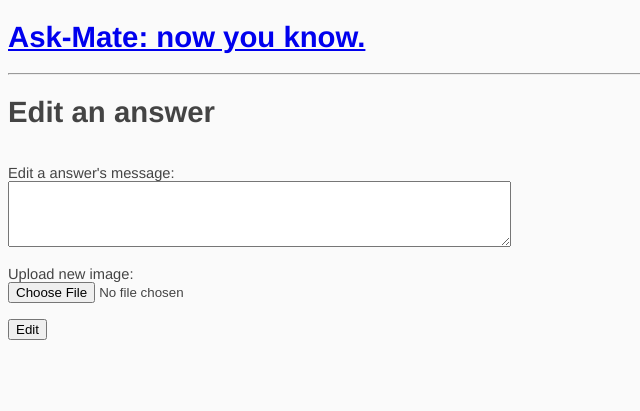
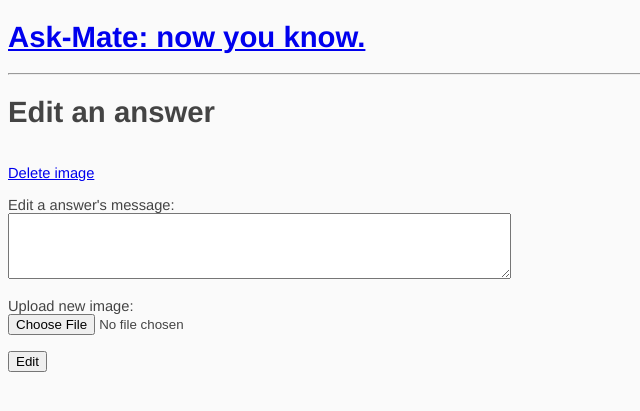
Before and after one commit to Therion95/Ask-mate, a Flask app: template templates/answer_edit.html in a window 1280 px wide. Shown: the top 411 px of the page, without its empty margins (0-640 px from the left). Run offline with Flask 2, Linux system fonts and the light colour scheme; the template is opened without the code that fills it, so the values that code supplies are empty.

Commit message:
editing answers with possible to delete an image

```diff
--- a/data_manager.py
+++ b/data_manager.py
@@ -71,3 +71,8 @@
     values = [util.current_date(), edited_answer['message'], new_path]
 
     return connection.csv_editing(ANSWERS, answer_id, keys, values)
+
+
+def delete_image(answer_id):
+    os.remove(display_answer(answer_id)['image'])
+    connection.csv_editing(ANSWERS, answer_id, ['image'], [""])
--- a/server.py
+++ b/server.py
@@ -83,6 +83,12 @@
     return redirect(url_for('question_display', question_id=question_id))
 
 
+@app.route('/answer/<int:answer_id>/delete-image', methods=['GET'])
+def delete_image(answer_id):
+    data_manager.delete_image(answer_id)
+    return redirect(url_for('answer_edit', answer_id=answer_id))
+
+
 @app.route('/question/<int:question_id>/vote_up', methods=['GET'])
 def question_voting_up(question_id):
     global QUESTIONS
--- a/templates/answer_edit.html
+++ b/templates/answer_edit.html
@@ -8,6 +8,8 @@
 
 {% block body %}
     <h1>Edit an answer</h1><br>
+    <a href="{{ url_for('delete_image', answer_id=answer['id']) }}">Delete image</a><br><br>
+
     <form action="{{ url_for('answer_edit', answer_id=answer['id']) }}" method="post" enctype="multipart/form-data">
         <label for="message">Edit a answer's message:</label><br>
         <textarea name="message" id="message" rows="4" cols="60">{{ answer['message'] }}</textarea><br><br>
@@ -15,4 +17,5 @@
         <input  type="file" name="image" id="image"><br><br>
         <input type="submit" value="Edit">
     </form>
+
 {% endblock %}
```
